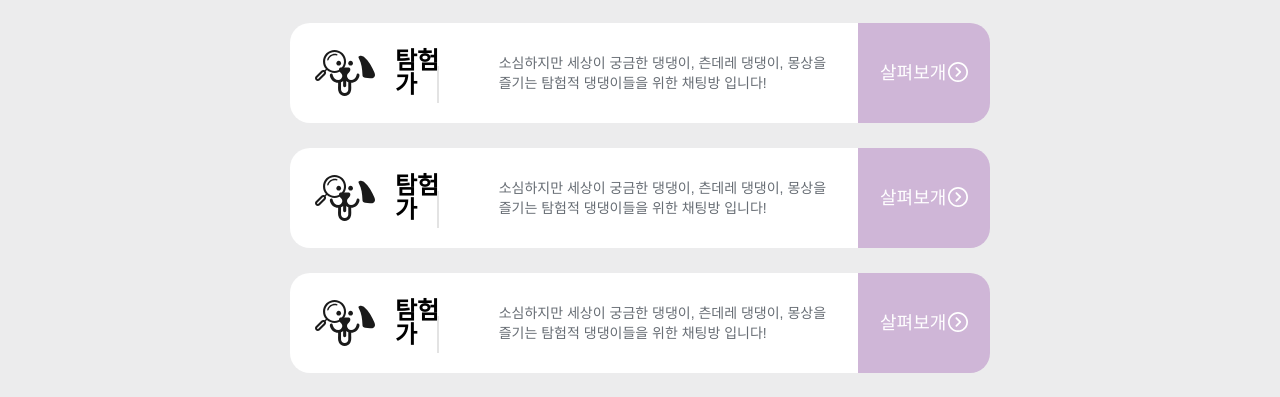
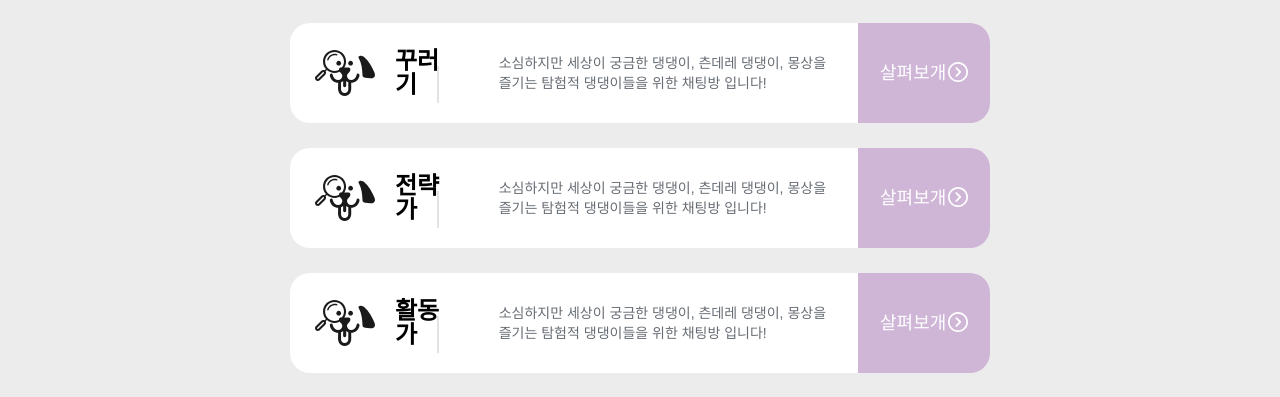
Before and after one commit to kseul/with_dog, a React (Create React App) app: page /chatting in a window 1280 px wide. Shown: the part 268-665 px from the top of the page. Built offline with nearby package versions, Linux system fonts and the light colour scheme.

Commit message:
ADD : ChatList 페이지 UI 상수데이터 활용 props & type 추가

```diff
--- a/src/pages/Chatting/Chatting.tsx
+++ b/src/pages/Chatting/Chatting.tsx
@@ -4,10 +4,9 @@ import ChatList from './components/ChatList';
 const Chatting = () => {
   return (
     <ChattingContainer>
-      <ChatList />
-      <ChatList />
-      <ChatList />
-      <ChatList />
+      {CHATLIST_DATA.map(({ id, title, description }) => {
+        return <ChatList key={id} title={title} description={description} />;
+      })}
     </ChattingContainer>
   );
 };
@@ -19,3 +18,30 @@ const ChattingContainer = styled.div`
 `;
 
 export default Chatting;
+
+const CHATLIST_DATA = [
+  {
+    id: 1,
+    title: '탐험가',
+    description:
+      '소심하지만 세상이 궁금한 댕댕이, 츤데레 댕댕이, 몽상을 즐기는 탐험적 댕댕이들을 위한 채팅방 입니다!',
+  },
+  {
+    id: 2,
+    title: '꾸러기',
+    description:
+      '소심하지만 세상이 궁금한 댕댕이, 츤데레 댕댕이, 몽상을 즐기는 탐험적 댕댕이들을 위한 채팅방 입니다!',
+  },
+  {
+    id: 3,
+    title: '전략가',
+    description:
+      '소심하지만 세상이 궁금한 댕댕이, 츤데레 댕댕이, 몽상을 즐기는 탐험적 댕댕이들을 위한 채팅방 입니다!',
+  },
+  {
+    id: 4,
+    title: '활동가',
+    description:
+      '소심하지만 세상이 궁금한 댕댕이, 츤데레 댕댕이, 몽상을 즐기는 탐험적 댕댕이들을 위한 채팅방 입니다!',
+  },
+];
--- a/src/pages/Chatting/components/ChatList.tsx
+++ b/src/pages/Chatting/components/ChatList.tsx
@@ -1,11 +1,12 @@
 import styled from 'styled-components';
 import ChatListLeft from './ChatListLeft';
 import ChatListRight from './ChatListRight';
+import { ChatListProp } from 'types/type';
 
-const ChatList = () => {
+const ChatList = ({ title, description }: ChatListProp) => {
   return (
     <ChatListContainer>
-      <ChatListLeft />
+      <ChatListLeft title={title} description={description} />
       <ChatListRight />
     </ChatListContainer>
   );
--- a/src/pages/Chatting/components/ChatListLeft.tsx
+++ b/src/pages/Chatting/components/ChatListLeft.tsx
@@ -1,15 +1,13 @@
 import styled from 'styled-components';
 import 탐험가형 from 'assets/svg/탐험가형.svg';
+import { ChatListProp } from 'types/type';
 
-const ChatListLeft = () => {
+const ChatListLeft = ({ title, description }: ChatListProp) => {
   return (
     <ChatListLeftContainer>
       <DogIcon src={탐험가형} />
-      <DogType>탐험가</DogType>
-      <Introduce>
-        소심하지만 세상이 궁금한 댕댕이, 츤데레 댕댕이, 몽상을 즐기는 탐험적
-        댕댕이들을 위한 채팅방 입니다!
-      </Introduce>
+      <DogType>{title}</DogType>
+      <Introduce>{description}</Introduce>
     </ChatListLeftContainer>
   );
 };
--- /dev/null
+++ b/src/types/type.ts
@@ -0,0 +1,5 @@
+export interface ChatListProp {
+  id?: number;
+  title: string;
+  description: string;
+}
```
